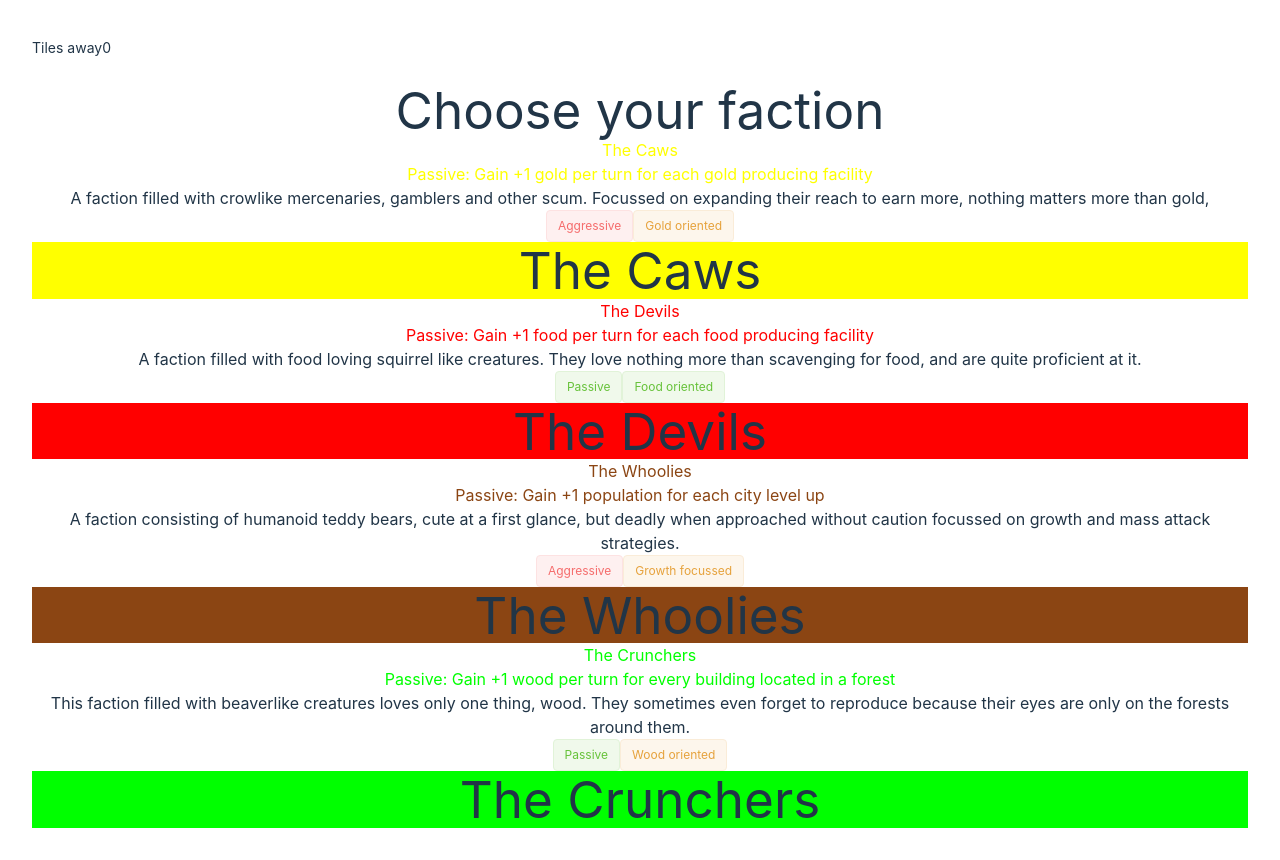
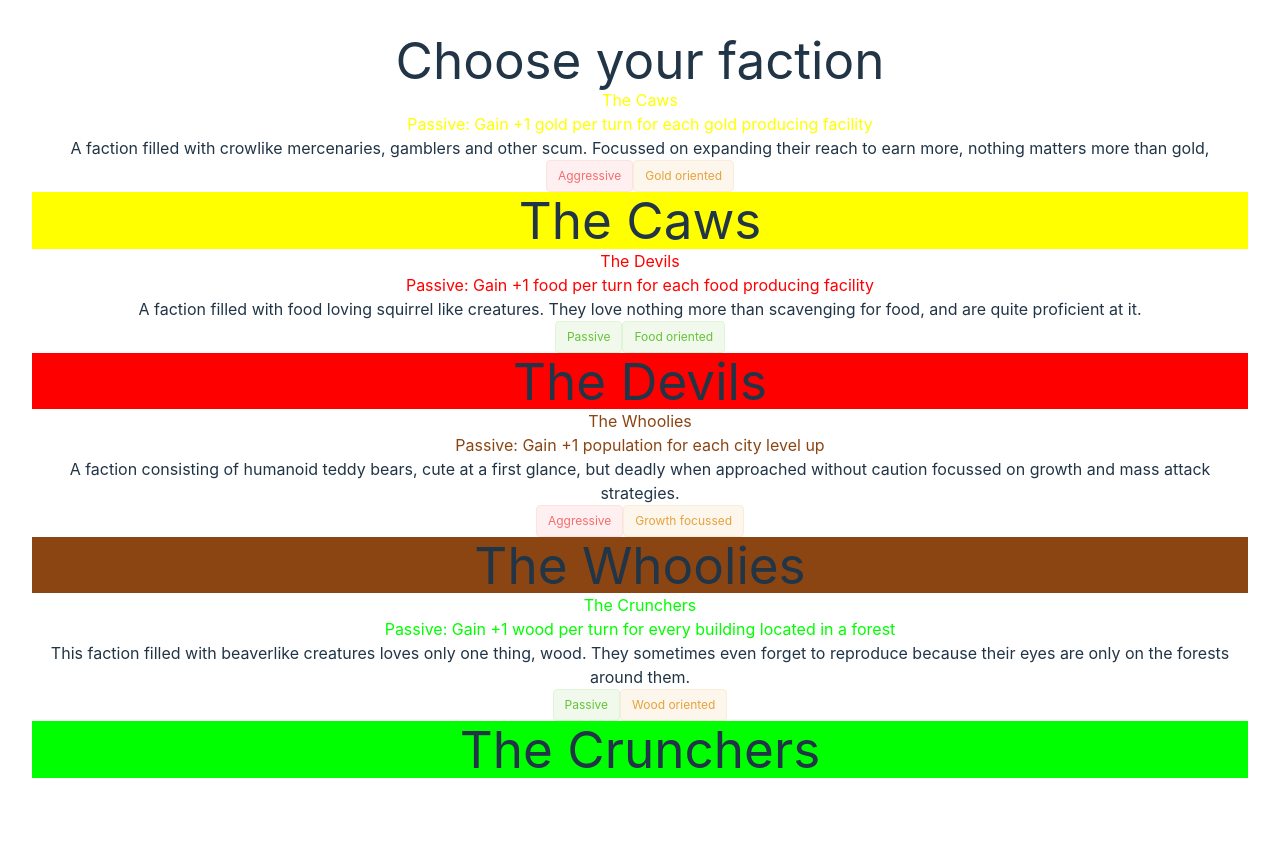
Before and after one commit to Rywo/aodtool, a Vue app: page / in a window 1280 px wide. After the commit the page ends 810 px from the top, so only its background shows below. Built offline with nearby package versions, Linux system fonts and the light colour scheme; what vue-sweetalert2 would draw is missing.

Commit message:
added some
ww

```diff
--- a/src/App.vue
+++ b/src/App.vue
@@ -8,7 +8,7 @@
     :tiles="playerSettings.faction.tiles"
   />
 
-  <div class="absolute left-6 top-[450px]">
+  <div class="absolute left-6 top-[450px]" v-if="playerSettings.faction.name">
     <el-form-item>
       <span class="absolute left-02 bottom-8">Tiles away </span>
       <input class="text-black text-center w-full" v-model="tilesAway" />
```
